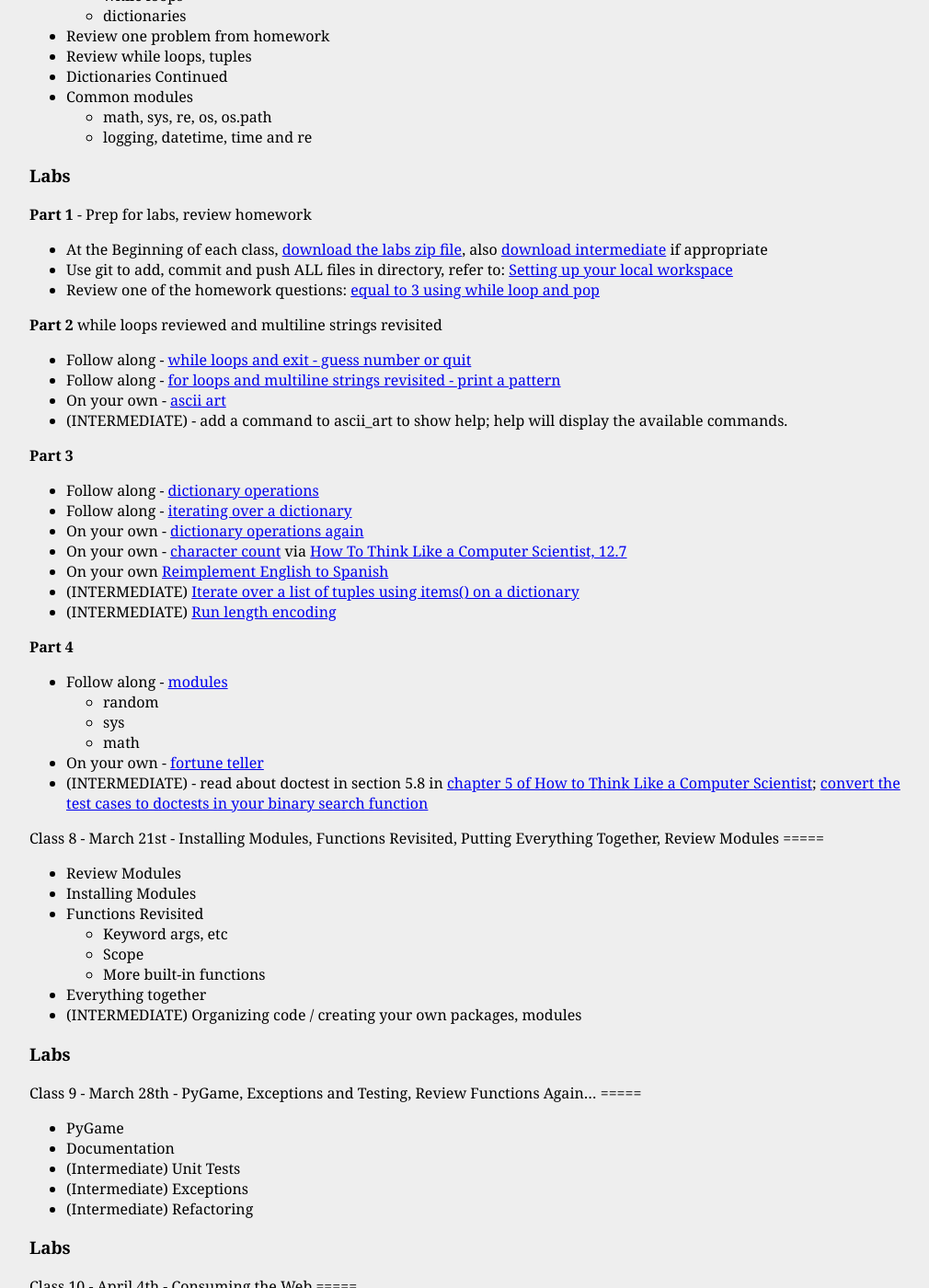
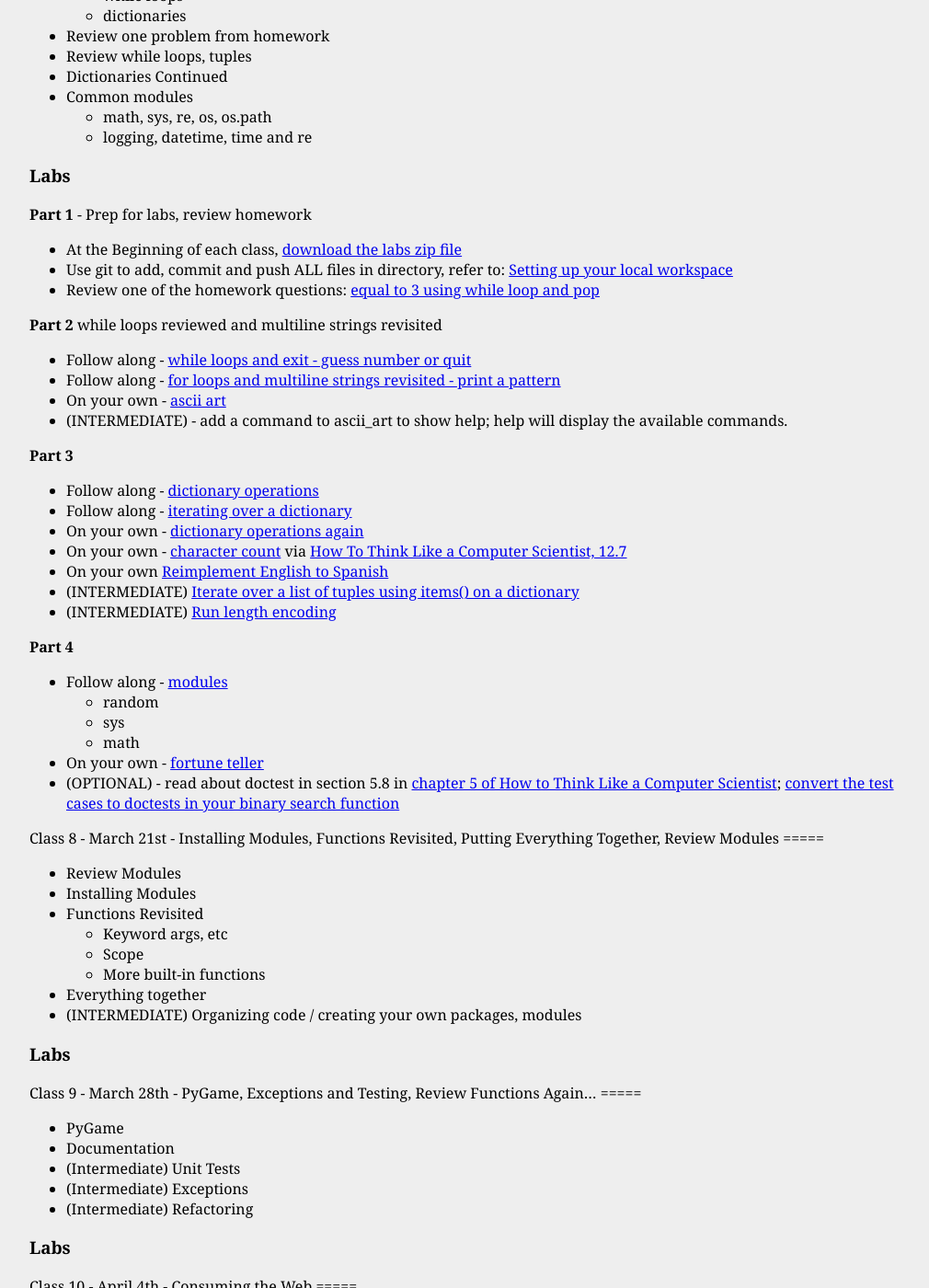
Before and after one commit to jversoza/MTEC2002, a Jekyll site: the page built from syllabus.markdown, in a window 1280 px wide and 1400 px high, scrolled down 6186 px. Shown: the whole window at 92% size, without its empty margins (128-1138 px from the left). Built offline with Jekyll 4.4.1, drawn with Linux system fonts in a browser that asks for light colours.

Commit message:
fixed syllabus links

```diff
--- a/syllabus.markdown
+++ b/syllabus.markdown
@@ -278,7 +278,7 @@
 <a class="labs7" id="labs7"></a>
 ###Labs
 __Part 1__ - Prep for labs, review homework
-* At the Beginning of each class, [download the labs zip file](class7/labs/class7.zip), also [download intermediate](class7/labs/intermediate.zip) if appropriate
+* At the Beginning of each class, [download the labs zip file](class7/class7.zip)
 * Use git to add, commit and push ALL files in directory, refer to: [Setting up your local workspace](git.html)
 * Review one of the homework questions: [equal to 3 using while loop and pop](class6/labs/equal_to_three_while_pop.py)
 
@@ -303,7 +303,7 @@
 	* sys
 	* math
 * On your own - [fortune teller](class7/labs/fortune_teller.py)
-* (INTERMEDIATE) - read about doctest in section 5.8 in [chapter 5 of How to Think Like a Computer Scientist](http://www.openbookproject.net/thinkcs/python/english2e/ch05.html); [convert the test cases to doctests in your binary search function](class7/labs/binary_search_tested.py)
+* (OPTIONAL) - read about doctest in section 5.8 in [chapter 5 of How to Think Like a Computer Scientist](http://www.openbookproject.net/thinkcs/python/english2e/ch05.html); [convert the test cases to doctests in your binary search function](class7/labs/binary_search_tested.py)
 
 <a class="class8" id="class8"></a>
 Class 8 - March 21st - Installing Modules, Functions Revisited, Putting Everything Together, Review Modules
```
